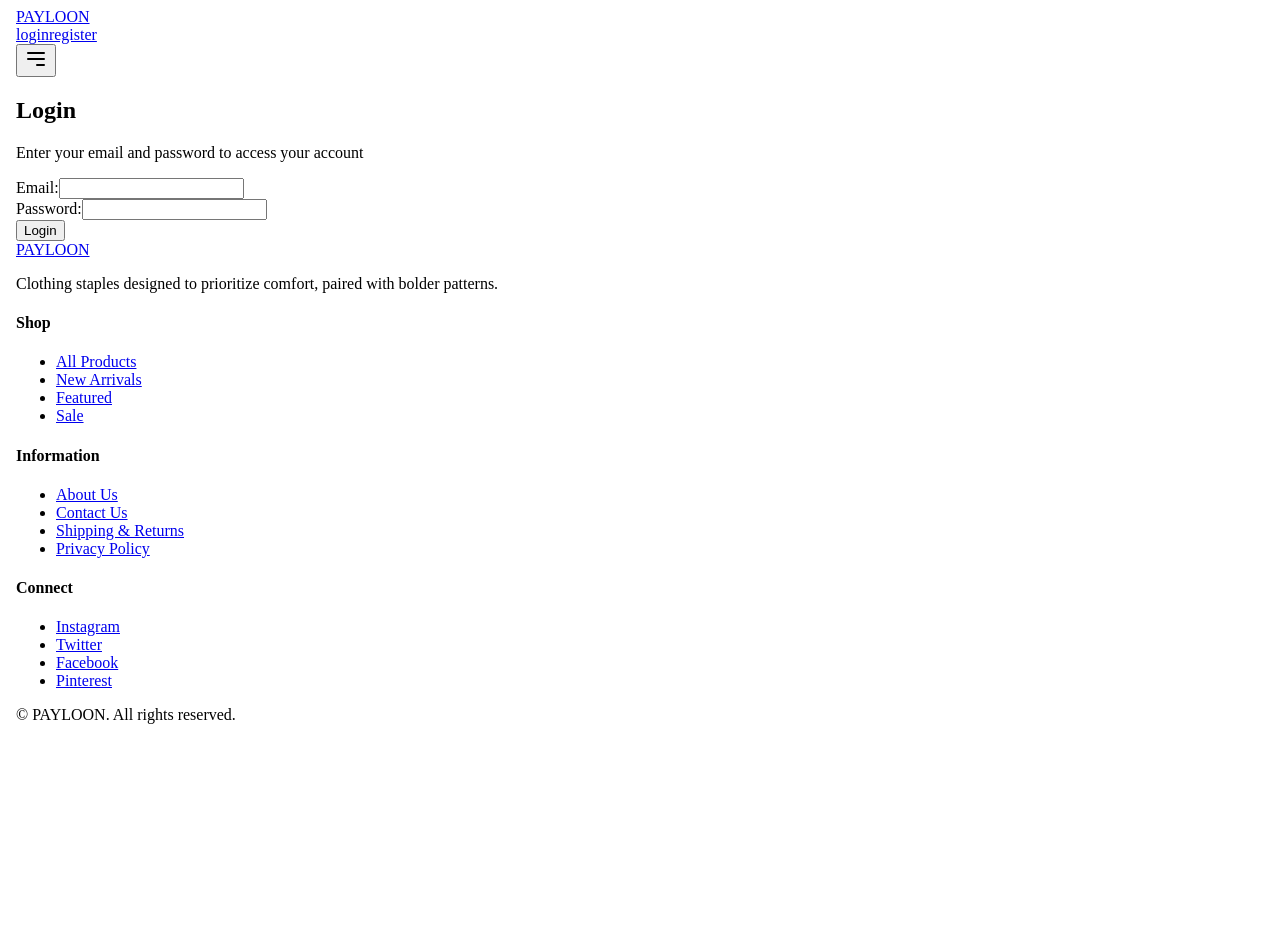
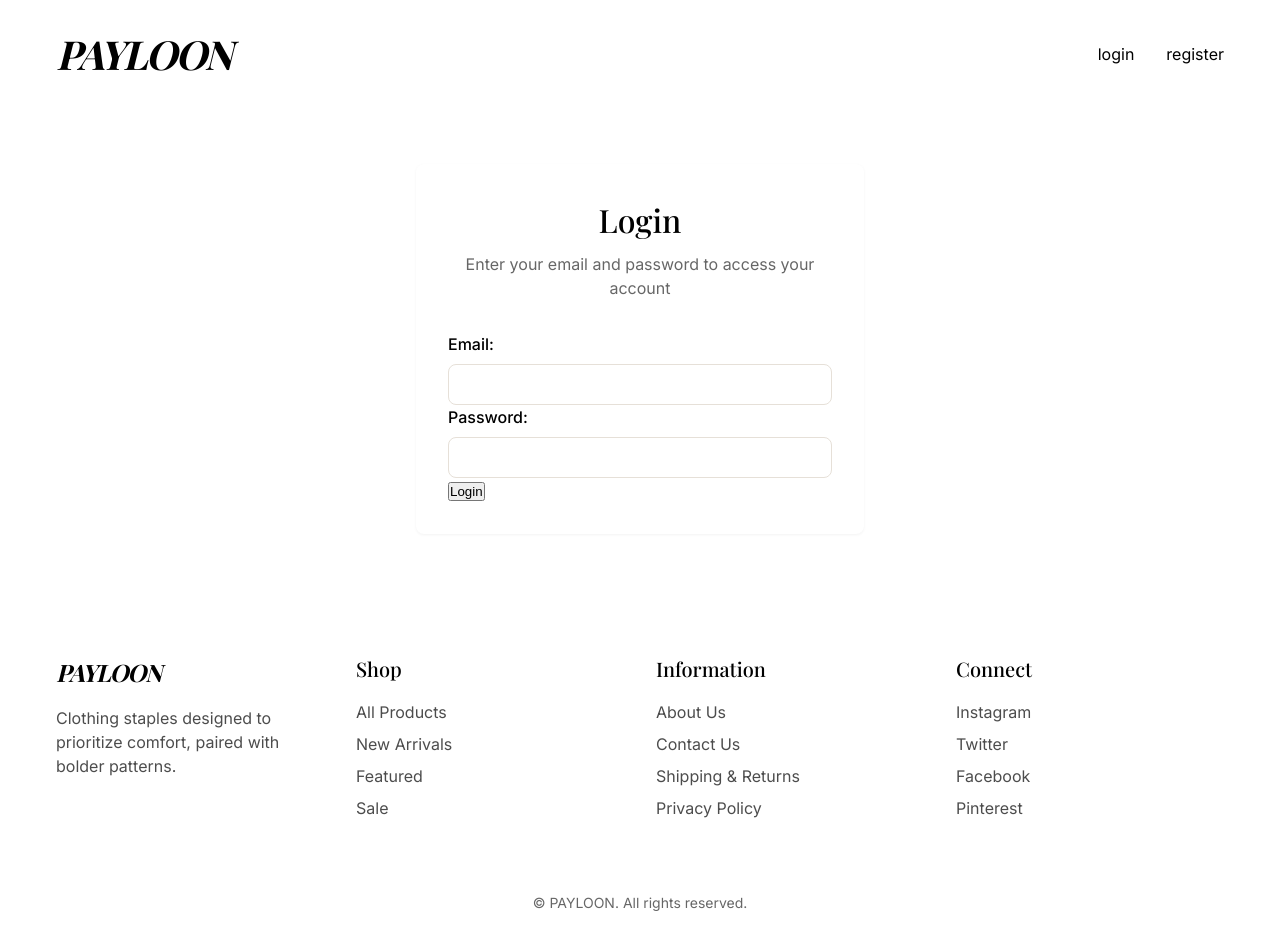
Before and after one commit to Tamara556/online-store-angular, an Angular app: page /login in a window 1280 px wide. Shown: the top 950 px of the page. Before the commit the page ends 800 px from the top, so only its background shows below. Built offline with nearby package versions, Linux system fonts and the light colour scheme; a web font is replaced by a local one.

Commit message:
login page changes

```diff
--- a/src/app/components/login.component/login.component.html
+++ b/src/app/components/login.component/login.component.html
@@ -7,8 +7,7 @@
   <link rel="preconnect" href="https://fonts.googleapis.com">
   <link rel="preconnect" href="https://fonts.gstatic.com" crossorigin>
   <link href="https://fonts.googleapis.com/css2?family=Playfair+Display:ital,wght@0,400;0,500;0,600;0,700;1,400&family=Inter:wght@300;400;500;600&display=swap" rel="stylesheet">
-  <link rel="stylesheet" href="./login.component.scss">
-  <link rel="stylesheet" href="./auth.component.scss">
+
 
 </head>
 <body>
--- a/src/app/components/login.component/login.component.ts
+++ b/src/app/components/login.component/login.component.ts
@@ -1,17 +1,16 @@
 import { Component } from '@angular/core';
 import { Router } from '@angular/router';
 import { LoginRequest } from '../../model/login-request.model';
-import {AuthService} from '../../services/user';
-import {FormsModule} from '@angular/forms';
-import {NgIf} from '@angular/common';
+import { AuthService } from '../../services/user';
+import { FormsModule } from '@angular/forms';
+import { NgIf } from '@angular/common';
 
 @Component({
   selector: 'app-login',
-  imports: [
-    FormsModule,
-    NgIf
-  ],
-  templateUrl: './login.component.html'
+  standalone: true,
+  imports: [FormsModule, NgIf],
+  templateUrl: './login.component.html',
+  styleUrls: ['./auth.component.scss', './login.component.scss']
 })
 export class LoginComponent {
   email = '';
@@ -25,14 +24,13 @@ export class LoginComponent {
       email: this.email,
       password: this.password
     };
-    console.log(credentials,"aaaaaaaa")
+
     this.authService.login(credentials).subscribe({
       next: (response) => {
-        console.log(response,"RRRRRRRRR")
         this.authService.saveToken(response.token);
         this.router.navigate(['/home']);
       },
-      error: (err) => {
+      error: () => {
         this.errorMessage = 'Invalid email or password';
       }
     });
```
